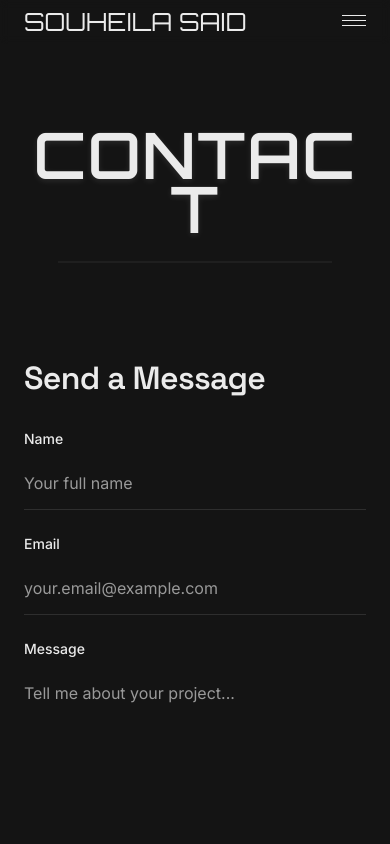
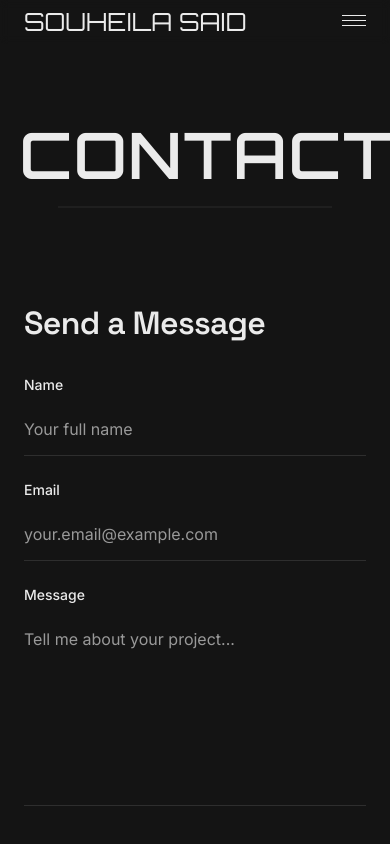
Before and after one commit to xxxsosoxxx/portfolio, a React (Vite) app: page /contact in a window 390 px wide. Shown: the top 844 px of the page. Built offline with nearby package versions, Linux system fonts and the light colour scheme.

Commit message:
fix: hero size mobile

```diff
--- a/client/components/ui/HeroBlock.tsx
+++ b/client/components/ui/HeroBlock.tsx
@@ -26,7 +26,7 @@ export const HeroBlock = () => {
         initial={{ opacity: 0, x: isForward ? 100 : -100 }}
         animate={{ opacity: 1, x: 0 }}
         transition={{ duration: 0.6, ease: [0.25, 0.8, 0.25, 1] }}
-        className="text-hero--edito max-w-[90vw] break-words font-orbitron font-semibold uppercase tracking-wide text-foreground"
+        className="text-hero--edito md:text-hero--edito max-w-[90vw] font-orbitron font-semibold uppercase tracking-wide text-foreground"
       >
         {preset?.title}
       </motion.h1>
--- a/client/global.css
+++ b/client/global.css
@@ -186,7 +186,7 @@ html.dark .nav::after {
   }
 
   .text-hero {
-    @apply font-heading font-bold;
+    @apply font-heading font-medium;
     font-size: clamp(48px,8vw,64px);
     line-height: 0.9;
     letter-spacing: -0.04em;
@@ -196,14 +196,20 @@ html.dark .nav::after {
   }
 
   .text-hero--edito {
-    @apply font-heading font-bold;
+    @apply font-heading font-medium;
     font-size: clamp(4rem, 12vw, 12rem);
     line-height: 0.85;
     letter-spacing: -0.05em;
     font-weight: 800;
     color: hsl(var(--foreground));
-    text-shadow: 0 2px 6px var(--text-shadow-color);
     transition: all 0.3s ease-out;
+ }
+   .text-hero--edito--mobile {
+    @apply font-heading font-medium;
+    font-size: clamp(2.5rem, 8vw, 4rem);
+    line-height: 1.1;
+    max-width: 90vw;
+    color: hsl(var(--foreground));
  }
 
 
```
